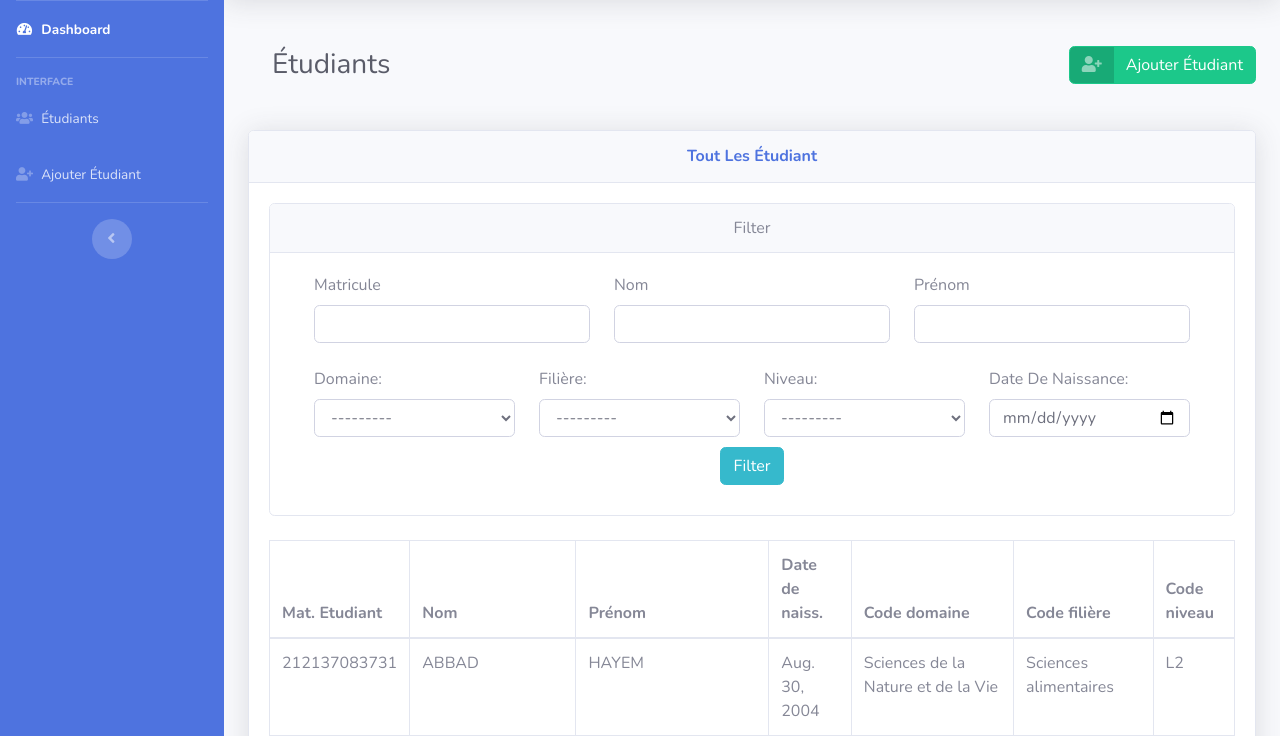
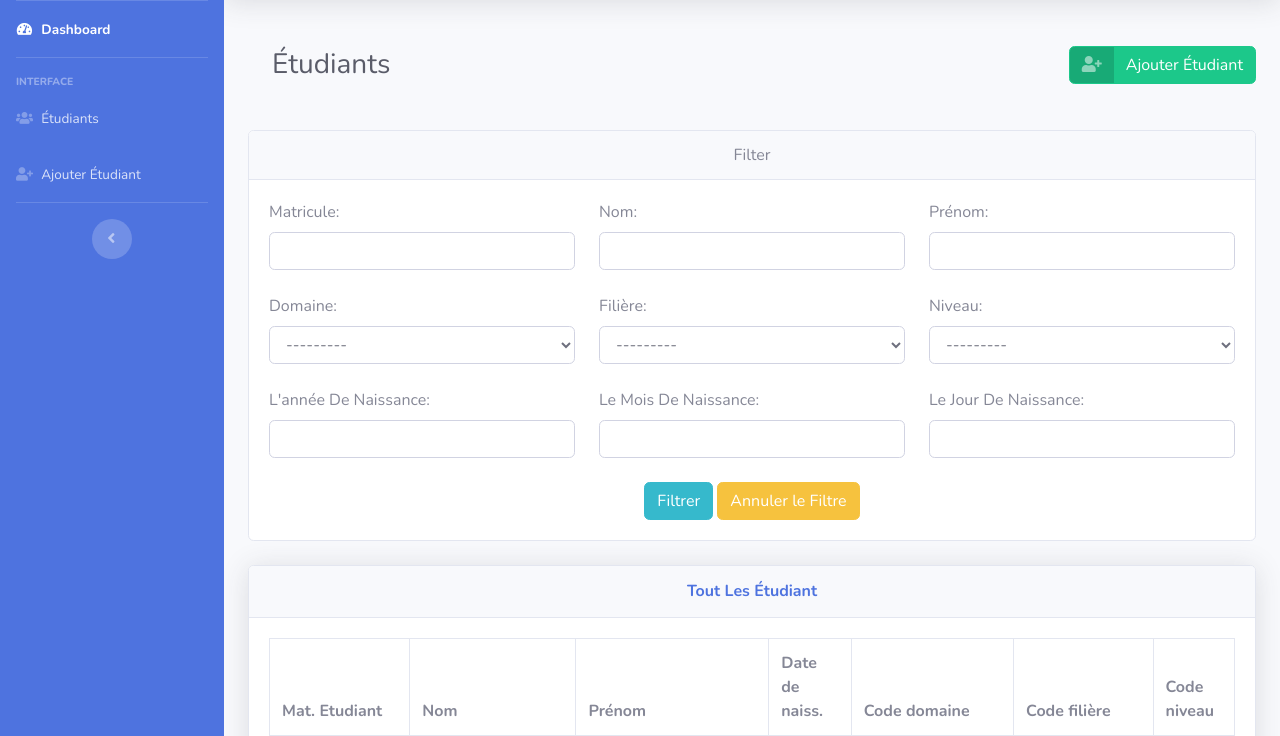
Before and after one commit to ZenasniKhalil/Univ-App, a Django app: page /etudiants/ in a window 1280 px wide. Shown: the part 70-806 px from the top of the page. Run offline with Django 4.2, Linux system fonts and the light colour scheme; data comes from the database, SQL or seed files in the repository; some libraries are stand-ins or nearby versions.

Commit message:
adding the filter extention with successgit status!

```diff
--- /dev/null
+++ b/base/filters.py
@@ -0,0 +1,14 @@
+import django_filters
+from .models import Etudiant
+class EtudiantFilter(django_filters.FilterSet):
+    mat = django_filters.CharFilter(field_name='mat',lookup_expr='icontains')
+    nom = django_filters.CharFilter(field_name='nom',lookup_expr='icontains')
+    prenom = django_filters.CharFilter(field_name='prenom',lookup_expr='icontains')
+    year = django_filters.NumberFilter(field_name='date_de_naissance',lookup_expr='year')
+    month = django_filters.NumberFilter(field_name='date_de_naissance',lookup_expr='month')
+    day = django_filters.NumberFilter(field_name='date_de_naissance',lookup_expr='day')
+
+
+    class Meta:
+        model = Etudiant
+        fields = '__all__'
--- a/base/templates/base/student.html
+++ b/base/templates/base/student.html
@@ -1,4 +1,8 @@
-{% extends 'index.html' %} {% block heading %}
+{% extends 'index.html' %}
+<!-- Loading Widget -->
+{% load widget_tweaks %}
+<!-- Heading -->
+{% block heading %}
 <style>
   #filter-btn {
     margin: 10px 0px;
@@ -14,6 +18,68 @@
   </a>
 </div>
 {% endblock %} {% block content %}
+
+<div class="card mb-4">
+  <center>
+    <div class="card-header">Filter</div>
+  </center>
+  <div class="card-body">
+    <form action="" method="get">
+      <div class="row">
+        <div class="col">
+          <label for="">Matricule:</label>
+          {% render_field students.form.mat class+="form-control" %}
+        </div>
+        <div class="col">
+          <label for="">Nom:</label>
+          {% render_field students.form.nom class+="form-control" %}
+        </div>
+        <div class="col">
+          <label for="">Prénom:</label>
+          {% render_field students.form.prenom class+="form-control" %}
+        </div>
+      </div>
+      <br />
+      <div class="row">
+        <div class="col">
+          <label for="">Domaine:</label>
+          {% render_field students.form.domaine class+="form-control" %}
+        </div>
+        <div class="col">
+          <label for="">Filière:</label>
+          {% render_field students.form.filiere class+="form-control" %}
+        </div>
+        <div class="col">
+          <label for="">Niveau:</label>
+          {% render_field students.form.niveau class+="form-control" %}
+        </div>
+      </div>
+      <br />
+      <div class="row">
+        <div class="col">
+          <label for="">L'année De Naissance:</label>
+          {% render_field students.form.year class+="form-control" %}
+        </div>
+        <div class="col">
+          <label for="">Le Mois De Naissance:</label>
+          {% render_field students.form.month class+="form-control" %}
+        </div>
+        <div class="col">
+          <label for="">Le Jour De Naissance:</label>
+          {% render_field students.form.day class+="form-control" %}
+        </div>
+      </div>
+      <br />
+      <center>
+        <input type="submit" value="Filtrer" class="btn btn-info" />
+        <a href="{% url 'base:student' %}" class="btn btn-warning"
+          >Annuler le Filtre</a
+        >
+      </center>
+    </form>
+  </div>
+</div>
+
 <div class="card shadow mb-4">
   <div class="card-header py-3">
     <center>
@@ -22,13 +88,13 @@
   </div>
   <div class="card-body">
     <div class="table-responsive">
-      {% if not students %}
+      {% if not students.qs %}
       <center>
         <h1>Aucun étudiant</h1>
       </center>
       {% else %}
 
-      <div class="card mb-4">
+      <!-- <div class="card mb-4">
         <center>
           <div class="card-header">Filter</div>
         </center>
@@ -85,7 +151,7 @@
             </div>
           </form>
         </div>
-      </div>
+      </div> -->
       <table
         class="table table-bordered"
         id="dataTable"
@@ -107,7 +173,7 @@
           </tr>
         </tfoot>
         <tbody>
-          {% for student in students %}
+          {% for student in students.qs %}
           <tr>
             <td>{{student.mat}}</td>
             <td>{{student.nom}}</td>
--- a/base/views.py
+++ b/base/views.py
@@ -4,9 +4,10 @@ from .models import Etudiant
 from django.contrib import messages
 from .forms import FilterForm
 from django.db.models import Q
+from .filters import EtudiantFilter
 
 def student(request):
-    filter_form = FilterForm()
+    # filter_form = FilterForm()
     table_header = ['Mat. Etudiant',
                     'Nom',
                     'Prénom',
@@ -14,48 +15,48 @@ def student(request):
                     'Code domaine',
                     'Code filière',
                     'Code niveau']
-    if request.GET.get('mat') != None:
-        mat=request.GET.get('mat')
-    else:
-        mat=''
-    if request.GET.get('nom') != None:
-        nom=request.GET.get('nom')
-    else:
-        nom=''
-    if request.GET.get('prenom') != None:
-        prenom=request.GET.get('prenom')
-    else:
-        prenom=''
-    if request.GET.get('date_de_naissance') != None:
-        date_de_naissance=request.GET.get('date_de_naissance')
-    else:
-        date_de_naissance=''
-    if request.GET.get('domaine') != None:
-        domaine=request.GET.get('domaine')
-    else:
-        domaine=''
-    if request.GET.get('filiere') != None:
-        filiere=request.GET.get('filiere')
-    else:
-        filiere=''
-    if request.GET.get('niveau') != None:
-        niveau=request.GET.get('niveau')
-    else:
-        niveau=''
-    print(date_de_naissance)
-    students = Etudiant.objects.filter(
-        mat__contains=mat,
-        nom__contains=nom,
-        prenom__contains=prenom,
-        domaine__code__contains=domaine,
-        niveau__contains=niveau,
-        date_de_naissance__contains=date_de_naissance,
-        filiere__code__contains=filiere
-    )
+    # if request.GET.get('mat') != None:
+    #     mat=request.GET.get('mat')
+    # else:
+    #     mat=''
+    # if request.GET.get('nom') != None:
+    #     nom=request.GET.get('nom')
+    # else:
+    #     nom=''
+    # if request.GET.get('prenom') != None:
+    #     prenom=request.GET.get('prenom')
+    # else:
+    #     prenom=''
+    # if request.GET.get('date_de_naissance') != None:
+    #     date_de_naissance=request.GET.get('date_de_naissance')
+    # else:
+    #     date_de_naissance=''
+    # if request.GET.get('domaine') != None:
+    #     domaine=request.GET.get('domaine')
+    # else:
+    #     domaine=''
+    # if request.GET.get('filiere') != None:
+    #     filiere=request.GET.get('filiere')
+    # else:
+    #     filiere=''
+    # if request.GET.get('niveau') != None:
+    #     niveau=request.GET.get('niveau')
+    # else:
+    #     niveau=''
+    # print(date_de_naissance)
+    # students = Etudiant.objects.filter(
+    #     mat__contains=mat,
+    #     nom__contains=nom,
+    #     prenom__contains=prenom,
+    #     domaine__code__contains=domaine,
+    #     niveau__contains=niveau,
+    #     date_de_naissance__contains=date_de_naissance,
+    #     filiere__code__contains=filiere
+    # )
+    students = EtudiantFilter(request.GET, queryset=Etudiant.objects.all())
     context = {
         'students':students,
         'header':table_header,
-        'filter_form':filter_form,
     }
     return render(request, 'base/student.html',context)
 
--- a/project/settings.py
+++ b/project/settings.py
@@ -39,6 +39,9 @@ INSTALLED_APPS = [
     'django.contrib.staticfiles',
     #my apps
     'base',
+    'django_filters',
+    'rest_framework',
+    'widget_tweaks',
 ]
 
 MIDDLEWARE = [
```
